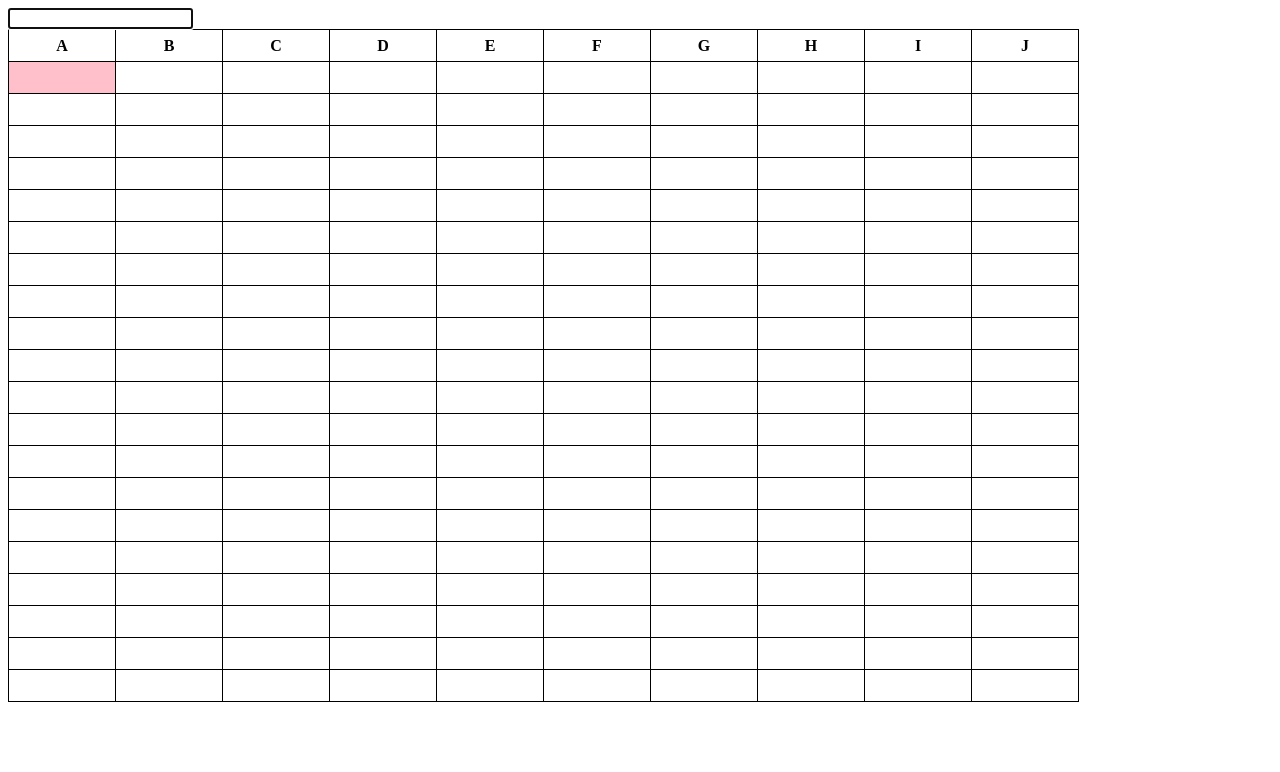
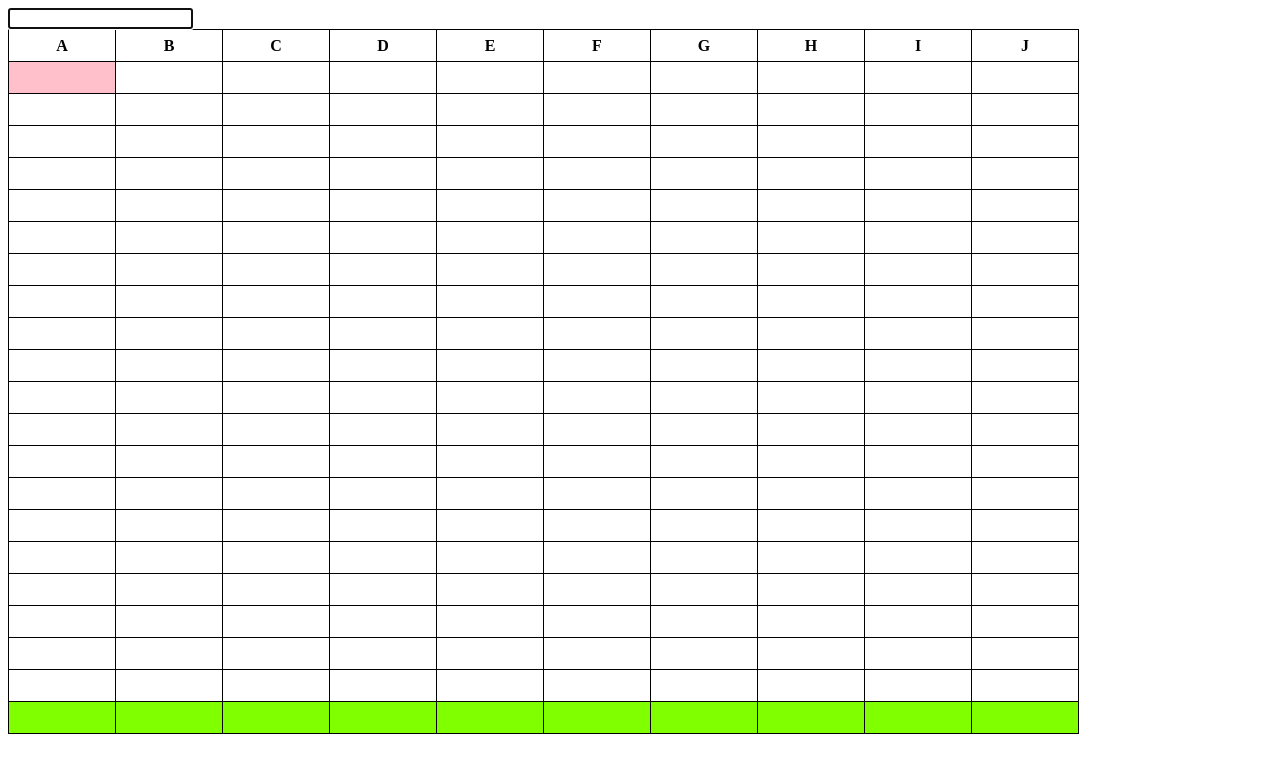
Before and after one commit to nickakey/x-cell, a website: page public/index.html in a window 1280 px wide. Drawn offline with Linux system fonts and the light colour scheme.

Commit message:
Fixed an issue that was making the footer rows all weird

```diff
--- a/public/css/styles.css
+++ b/public/css/styles.css
@@ -10,6 +10,11 @@ th {
 	padding: 3px;
 }
 
+.footer {
+	background-color: #7FFF00;
+}
+
+
 .current-cell {
 	background-color: pink;
 }
--- a/public/index.html
+++ b/public/index.html
@@ -18,6 +18,10 @@
 	    	<tr>
 	    	</tr>
 	    </tbody>
+	    <tfoot>
+	    	<tr>
+	    	</tr>
+	    </tfoot>
     </table>
   </div>
   <script src="js/bundle.js"></script>
--- a/public/js/bundle.js
+++ b/public/js/bundle.js
@@ -93,6 +93,7 @@ class TableView {
 		this.headerRowEl = document.querySelector('THEAD TR');
 		this.sheetBodyEl = document.querySelector('TBODY');
 		this.formulaBarEl = document.querySelector('#formula-bar');
+		this.footerRowEl = document.querySelector('TFOOT TR')
 	}
 
 	initCurrentCell() {
@@ -113,22 +114,37 @@ class TableView {
 	renderTable() {
 		this.renderTableHeader();
 		this.renderTableBody();
+		this.renderTableFooter();
 	}
 
 	renderTableHeader() {
 		removeChildren(this.headerRowEl)
-
 		getLetterRange('A', this.model.numCols)
 			.map(colLabel => createTH(colLabel))
-			// .forEach(things => console.log('things ', things));
 			.forEach(th => this.headerRowEl.appendChild(th));
 	}
+
+
 
 	isCurrentCell(col, row) {
 		return this.currentCellLocation.col === col
 		 &&
 		 	   this.currentCellLocation.row === row;
 
+	}
+
+	renderTableFooter() {
+		const footerFragment = document.createDocumentFragment();
+			const row = this.currentCellLocation.row;
+			for (let col = 0; col < this.model.numCols; col++) {
+				const position = {col: col, row: row};
+				const sum = this.calculateColumnSum(col)
+				const td = createTD(sum);
+				td.className = 'footer'
+				footerFragment.appendChild(td);
+			}
+		removeChildren(this.footerRowEl);
+		this.footerRowEl.appendChild(footerFragment);
 	}
 
 	renderTableBody() {
@@ -164,6 +180,7 @@ class TableView {
 		const value = this.formulaBarEl.value;
 		this.model.setValue(this.currentCellLocation, value);
 		this.renderTableBody();
+		this.renderTableFooter();
 	}
 
 	handleSheetClick(evt) {
@@ -174,10 +191,23 @@ class TableView {
 		this.currentCellLocation = { col: col, row: row };
 		this.renderTableBody();
 		this.renderFormulaBar();
+		this.renderTableFooter();
 	}
 
+	calculateColumnSum(col) {
+		let sum = 0;
+		for(let row = 0; row < this.model.numRows; row++) {
+			if(this.model.getValue({col: col, row: row}) !== undefined) {
+				if(!isNaN(parseInt(this.model.getValue({col: col, row: row})))) {
+					sum = sum + parseInt(this.model.getValue({col: col, row: row}));
+				}
+			}
+		}
+		return sum;
+	}
+}
 
-}
+
 
 module.exports = TableView;
 },{"./array-util":2,"./dom-util":3}]},{},[1]);
```
Also changed, not shown: client/js/table-view.js (+33 -3 lines), client/js/test/fixtures/sheet-container.html (+4 -0 lines), client/js/test/table-view.test.js (+17 -0 lines).
